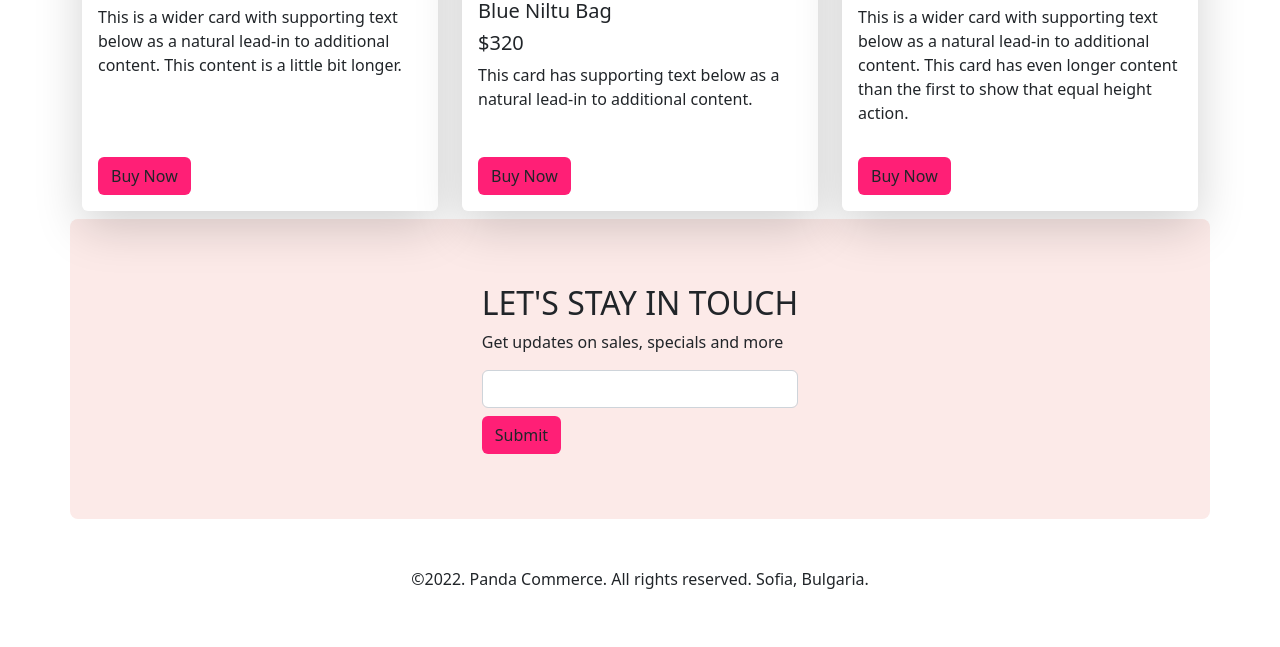
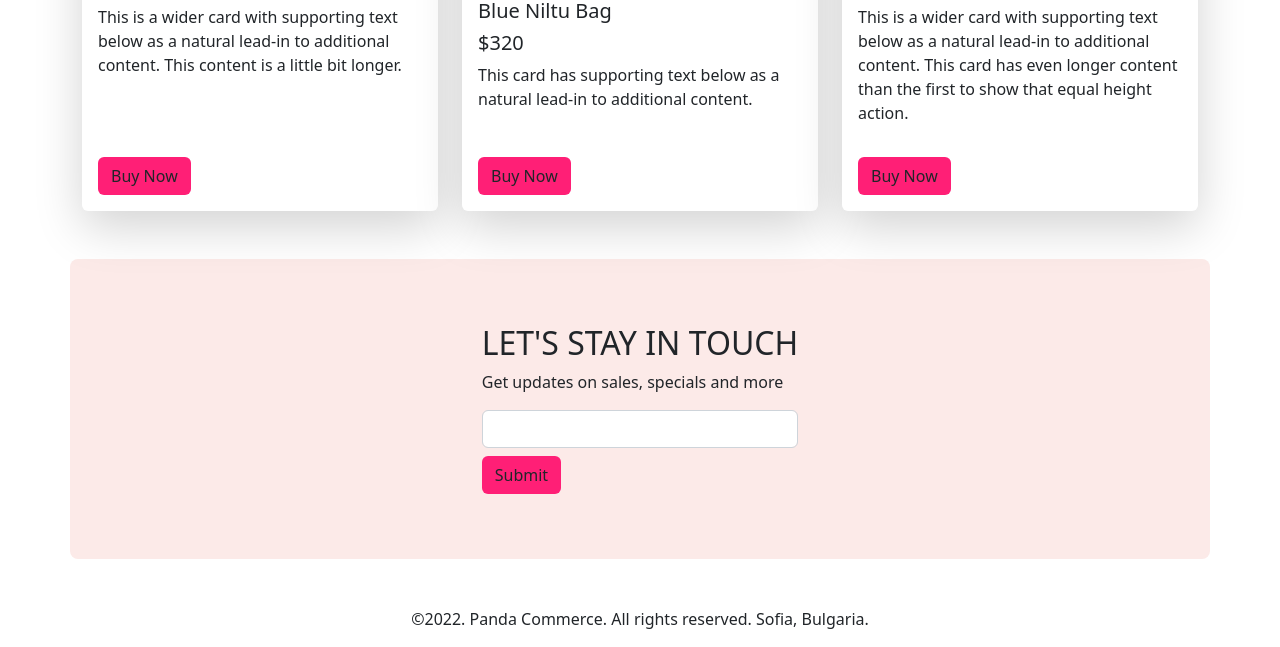
Before and after one commit to Ronikumar123/Panda-commerce-boostrap, a plain HTML site: page index.html in a window 1280 px wide. Shown: the part 1777-2424 px from the top of the page. Before the commit the page ends 2384 px from the top, so only its background shows below. Drawn offline with nearby package versions, Linux system fonts and the light colour scheme.

```diff
--- a/index.html
+++ b/index.html
@@ -254,7 +254,7 @@
 
         <!-- Footer section -->
 
-        <section style="height:300px" class="container d-flex rounded-3  justify-content-center align-items-center panda-bg-info" id="subscribe">
+        <section style="height:300px" class="container d-flex rounded-3  justify-content-center align-items-center panda-bg-info my-5" id="subscribe">
             <div>
                 <h2>LET'S STAY IN TOUCH</h2>
                 <p>Get updates on sales, specials and more</p>
```
